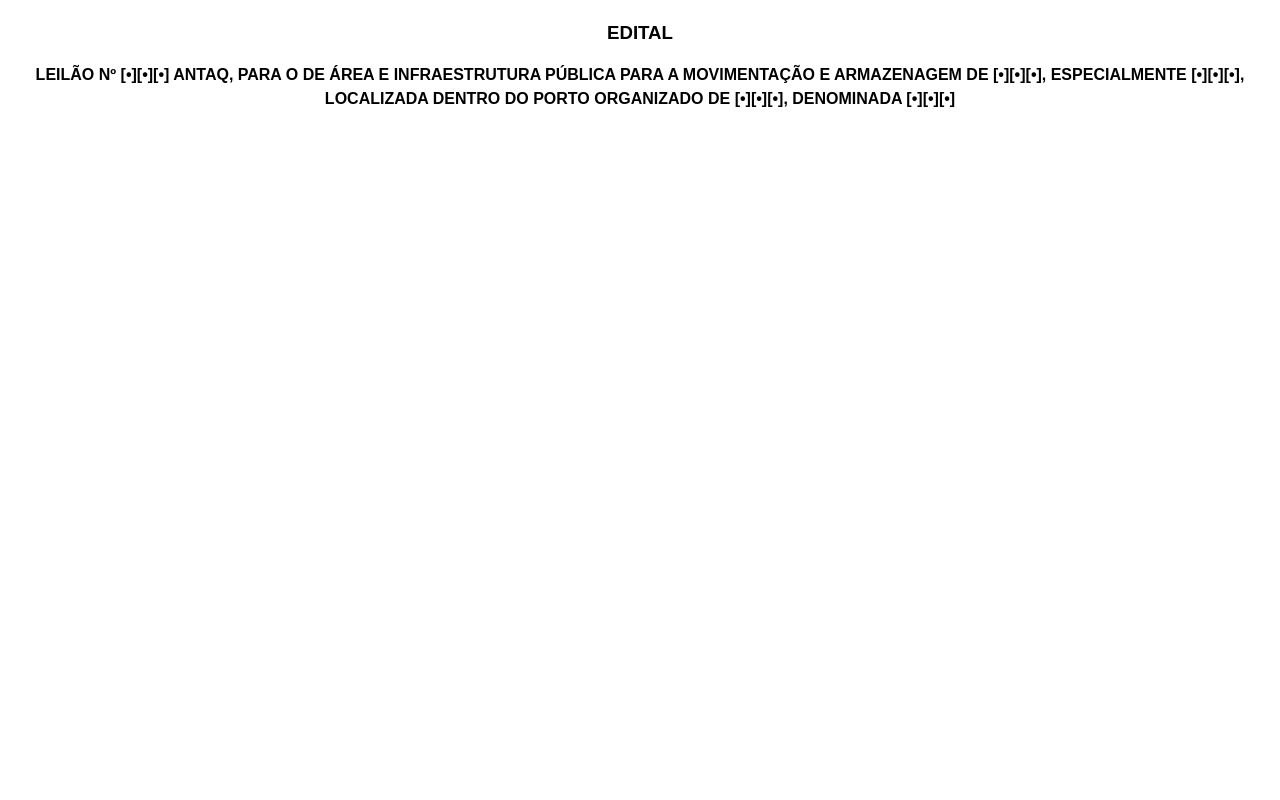
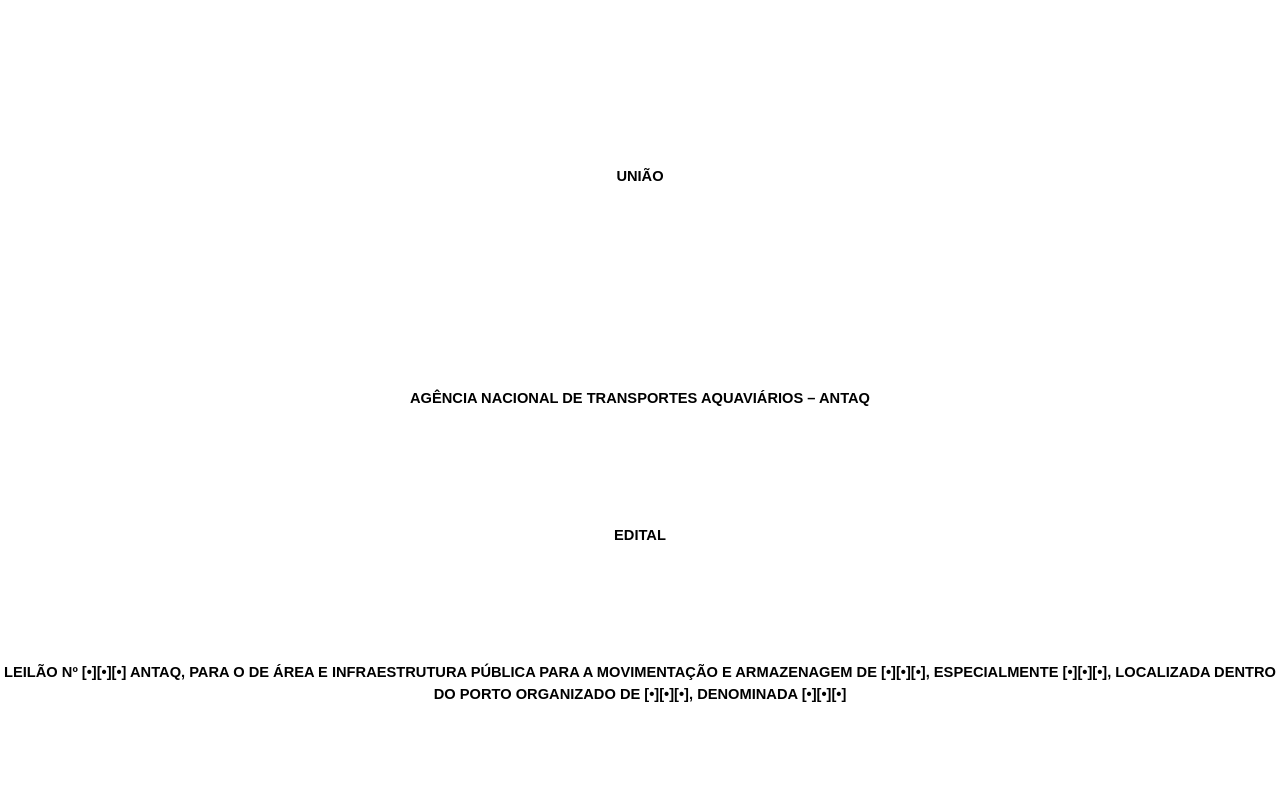
Before and after one commit to IsaacLusca/AutoMinuta_V1.0, a Django app: template gerador_avancado/templates/gerador_avancado/preview_minuta.html in a window 1280 px wide. Run offline with Django 5.2, Linux system fonts and the light colour scheme; the template is opened without the code that fills it, so the values that code supplies are empty.

Commit message:
feat: melhorias na capa, deixando parecido com a padrão

```diff
--- a/gerador_avancado/templates/gerador_avancado/preview_minuta.html
+++ b/gerador_avancado/templates/gerador_avancado/preview_minuta.html
@@ -136,13 +136,38 @@
         .editor-clausula ol li > ol {
             grid-column: 1 / -1;
         }
+
+        /* ========================================================= */
+        /* CAPA E SUMÁRIO                                            */
+        /* ========================================================= */
+
+        .capa-edital {
+            height: 100vh;
+
+            /* Trocamos margin por padding e adicionamos um respiro no fundo */
+            padding-top: 150px;
+            padding-bottom: 80px;
+
+            box-sizing: border-box;
+
+            display: flex;
+            flex-direction: column;
+            justify-content: space-between;
+            align-items: center;
+            text-align: center;
+            page-break-after: always;
+            break-after: page;
+        }
+
     </style>
 </head>
 <body>
 
-    <div class="titulo-edital" style="text-align: center; font-weight: bold; font-family: Arial, sans-serif; margin-bottom: 40px;">
-        <p style="margin-bottom: 5px; font-size: 14pt;">EDITAL</p>
-        <p style="text-transform: uppercase;">
+    <div class="capa-edital" style="font-family: Arial, sans-serif; font-weight: bold;">
+        <p style="margin-bottom: 5px; font-size: 11pt; padding-bottom: 100px;">UNIÃO</p>
+        <p style="margin-bottom: 20px; font-size: 11pt;">AGÊNCIA NACIONAL DE TRANSPORTES AQUAVIÁRIOS – ANTAQ</p>
+        <p style="margin-bottom: 20px; font-size: 11pt;">EDITAL</p>
+        <p style="text-transform: uppercase; font-size: 11pt; line-height: 1.5;">
             LEILÃO Nº {{ minuta.leilao|default:"[•][•][•]" }} ANTAQ, PARA O DE ÁREA E INFRAESTRUTURA PÚBLICA PARA A MOVIMENTAÇÃO E ARMAZENAGEM DE {{ minuta.perfil_da_carga|default:"[•][•][•]" }}, ESPECIALMENTE {{ minuta.cargas_no_mme|default:"[•][•][•]" }}, LOCALIZADA DENTRO DO PORTO ORGANIZADO DE {{ minuta.porto|default:"[•][•][•]" }}, DENOMINADA {{ minuta.codigo_area|default:"[•][•][•]" }}
         </p>
     </div>
```
